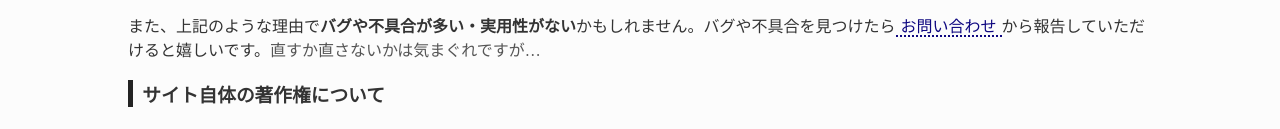
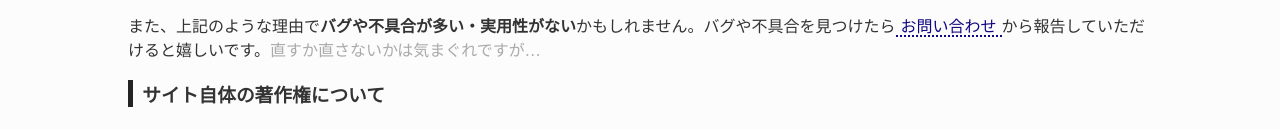
Before and after one commit to hoshitannn/hoshitannn.github.io, a plain HTML site: page terms-of-use/index.html in a window 1280 px wide. Shown: the part 500-629 px from the top of the page. Drawn offline with Linux system fonts and the light colour scheme.

Commit message:
Add files via upload

```diff
--- a/terms-of-use/stylesheet.css
+++ b/terms-of-use/stylesheet.css
@@ -27,7 +27,7 @@ main .content {
 }
 
 main span {
-	color: #555;
+	color: #aaa;
 }
 
 h3 {
```
